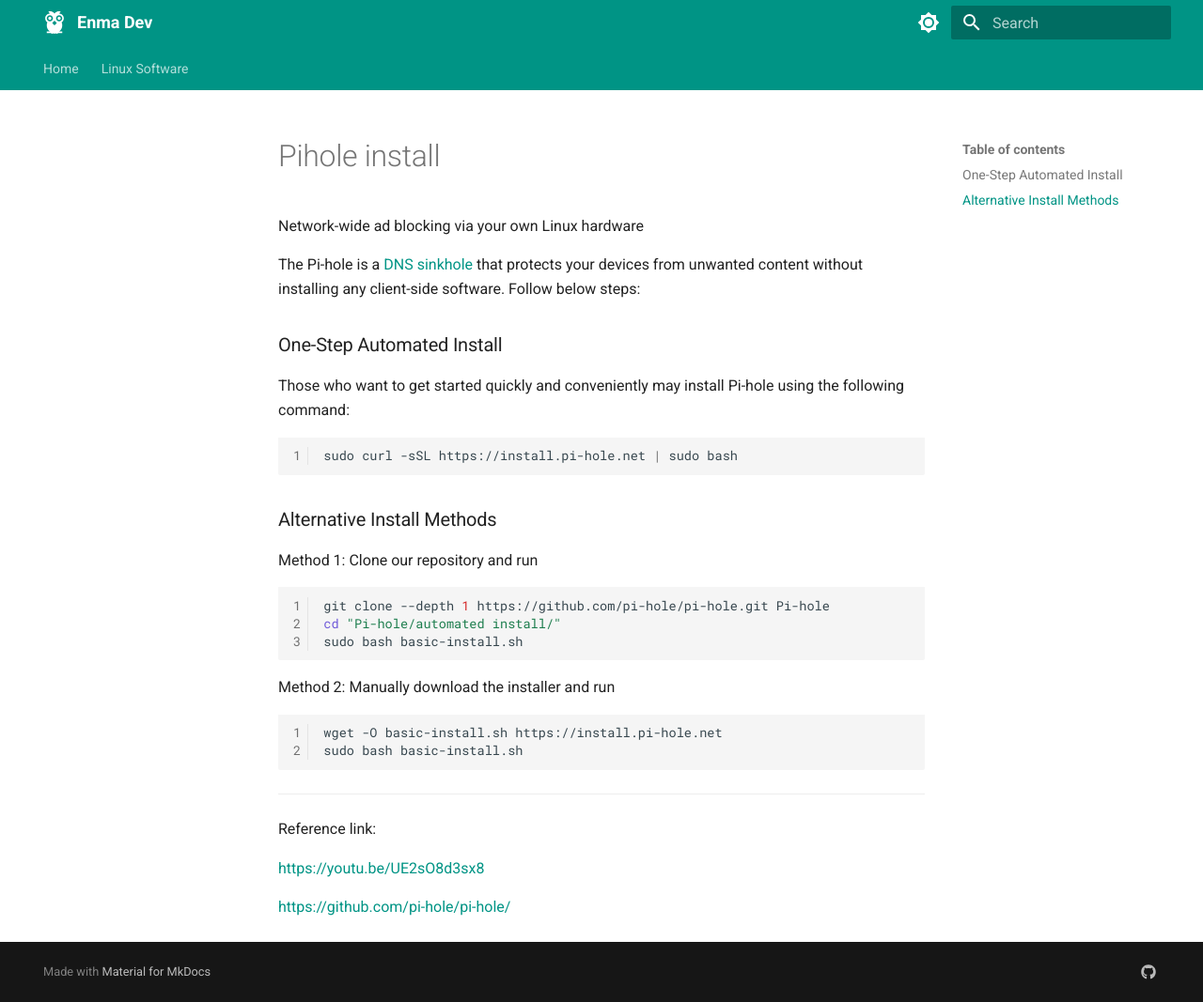
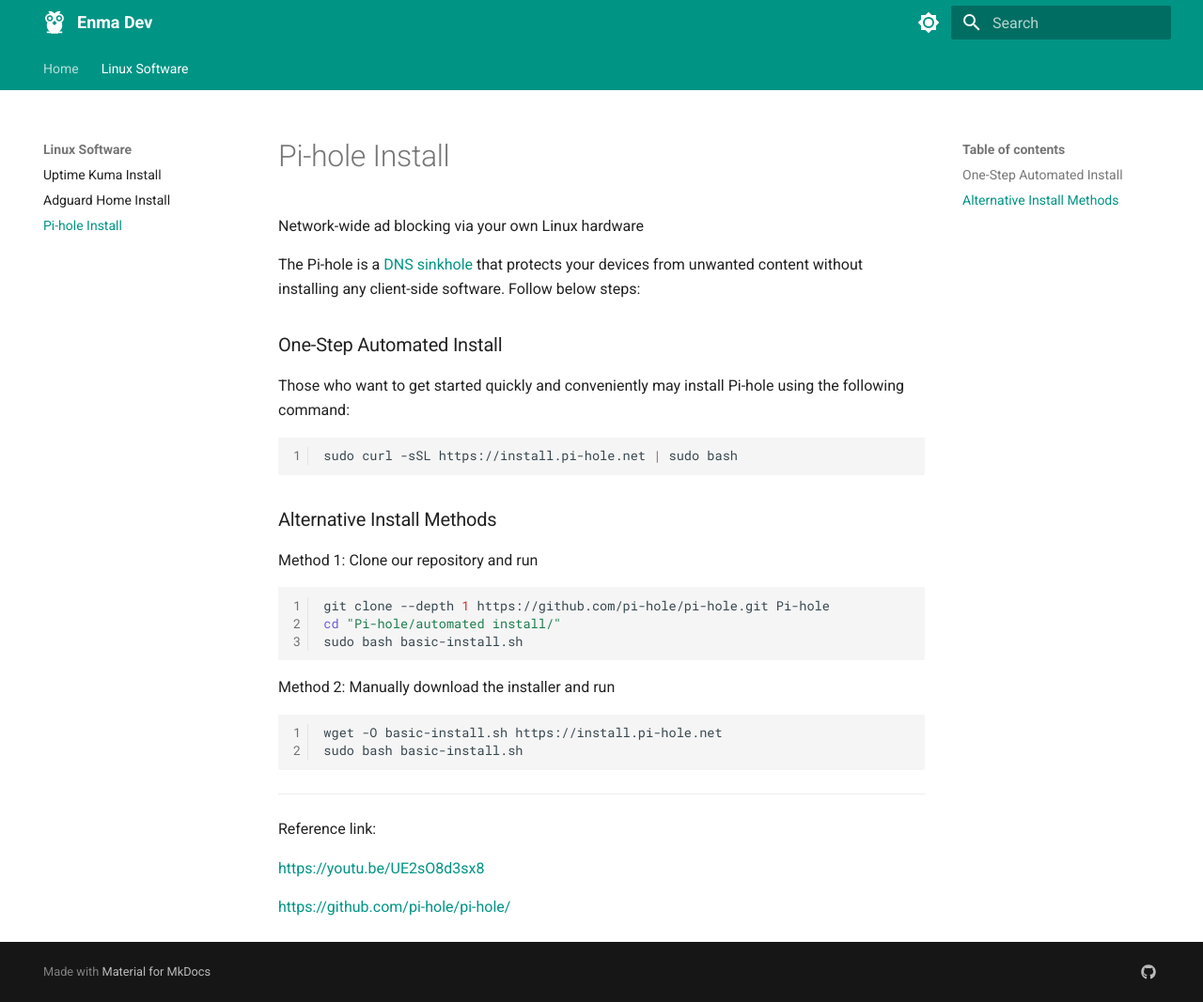
Before and after one commit to prashantdwivedi/enma, an MkDocs documentation site: the page built from docs/linux-software/pihole-install.md, in a window 1280 px wide and 1067 px high. Shown: the whole window at 94% size. Built offline with MkDocs 1.6.1 and Material for MkDocs 9.7.7, drawn with Linux system fonts in a browser that asks for light colours.

Commit message:
add-page-info

```diff
--- a/mkdocs.yml
+++ b/mkdocs.yml
@@ -124,4 +124,5 @@
   - Linux Software:
     - Uptime Kuma Install: linux-software/uptime-kuma-install.md
     - Adguard Home Install: linux-software/adguard-home-install.md
+    - Pi-hole Install: linux-software/pihole-install.md
   #- Tools Customise:
```
